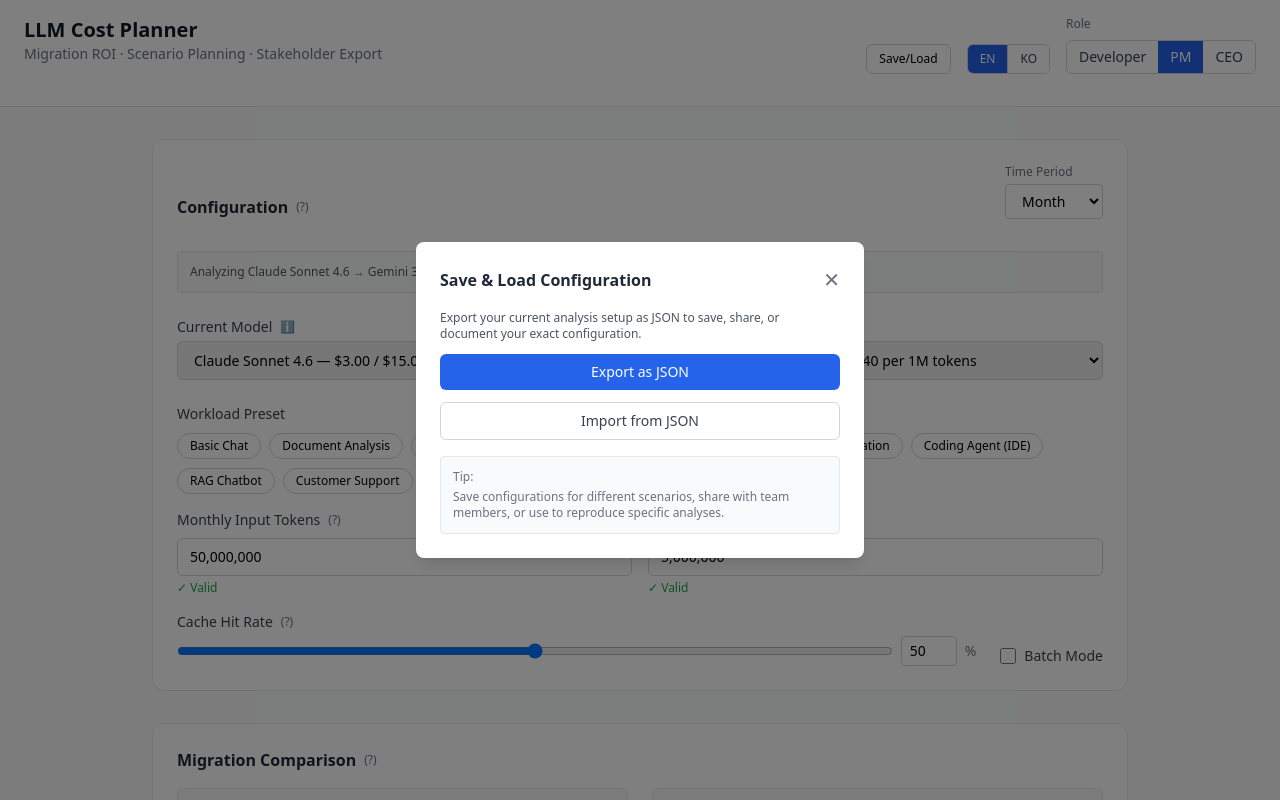
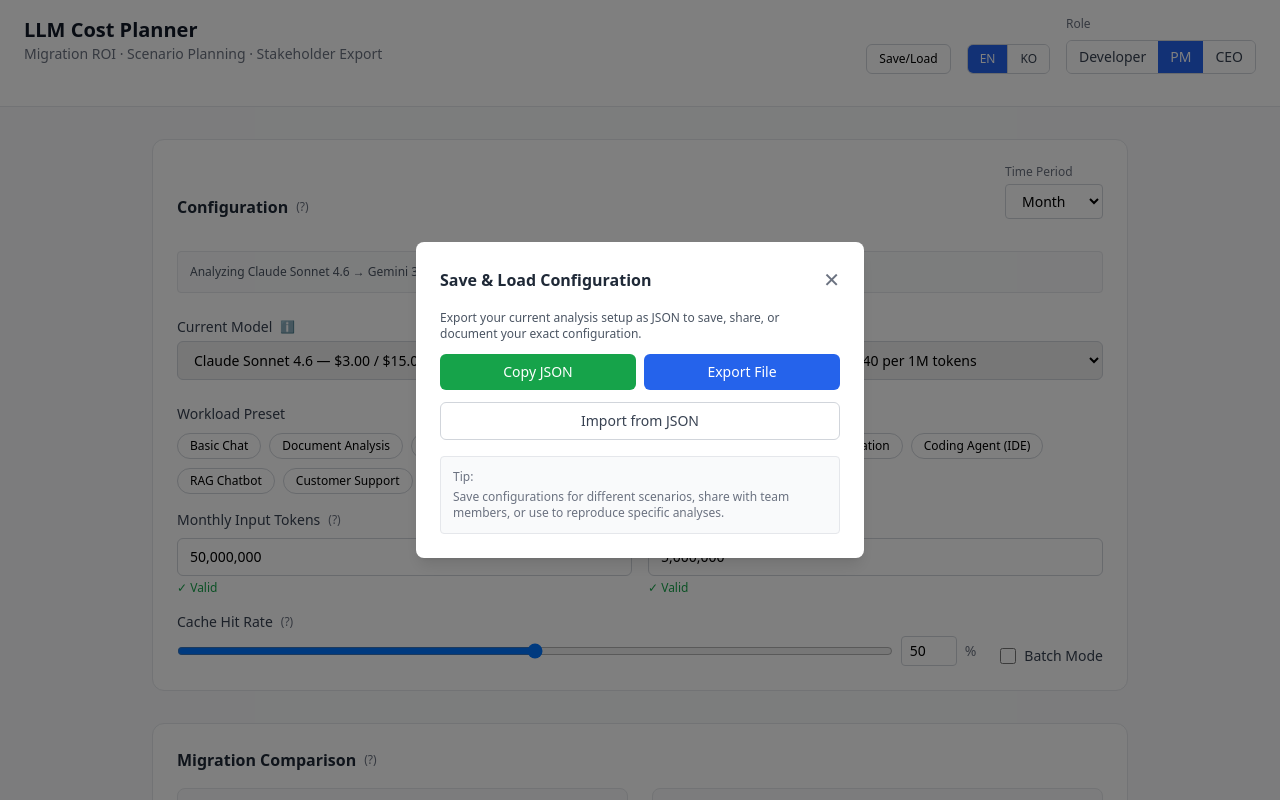
Before and after one commit to tayna99/token_simulator, a React (Vite) app: page / in a window 1280 px wide. Both pictures are taken after a click on the button "Save/Load". Shown: the top 800 px of the page. Built offline with nearby package versions, Linux system fonts and the light colour scheme.

Commit message:
ux: add copy-to-clipboard option for configuration JSON
- Quick copy button as alternative to file export
- Users can paste config directly into documentation/chat
- Green color to distinguish from file export button
- Toast feedback on successful copy
- Available in both English and Korean

```diff
--- a/public/locales/en/translation.json
+++ b/public/locales/en/translation.json
@@ -17,10 +17,12 @@
     "saveLoad": "Save/Load",
     "manage": "Save & Load Configuration",
     "description": "Export your current analysis setup as JSON to save, share, or document your exact configuration.",
-    "exportJson": "Export as JSON",
+    "copyJson": "Copy JSON",
+    "exportJson": "Export File",
     "importJson": "Import from JSON",
     "exported": "Configuration exported!",
     "imported": "Configuration loaded!",
+    "copiedToClipboard": "Configuration copied to clipboard!",
     "importFailed": "Failed to import configuration. Check file format.",
     "invalidFormat": "Invalid configuration format.",
     "modelNotFound": "One or more models not found in current dataset.",
--- a/public/locales/ko/translation.json
+++ b/public/locales/ko/translation.json
@@ -17,10 +17,12 @@
     "saveLoad": "저장/로드",
     "manage": "설정 저장 & 불러오기",
     "description": "현재 분석 설정을 JSON으로 내보내 저장, 공유 또는 문서화할 수 있습니다.",
-    "exportJson": "JSON으로 내보내기",
+    "copyJson": "JSON 복사",
+    "exportJson": "파일로 내보내기",
     "importJson": "JSON에서 불러오기",
     "exported": "설정이 내보내졌습니다!",
     "imported": "설정이 불러워졌습니다!",
+    "copiedToClipboard": "설정이 클립보드에 복사되었습니다!",
     "importFailed": "설정 불러오기 실패. 파일 형식을 확인하세요.",
     "invalidFormat": "유효하지 않은 설정 형식입니다.",
     "modelNotFound": "현재 데이터셋에서 하나 이상의 모델을 찾을 수 없습니다.",
--- a/src/components/ConfigPanel/index.tsx
+++ b/src/components/ConfigPanel/index.tsx
@@ -103,12 +103,27 @@ export function ConfigPanel({ state, onLoad }: Props) {
             <div className="space-y-3 mb-4">
               <p className="text-xs text-gray-600">{t('config.description')}</p>
 
-              <button
-                onClick={handleExport}
-                className="w-full px-4 py-2 text-sm bg-blue-600 text-white rounded-md hover:bg-blue-700 transition-colors"
-              >
-                {t('config.exportJson')}
-              </button>
+              <div className="grid grid-cols-2 gap-2">
+                <button
+                  onClick={() => {
+                    const json = exportConfigAsJson(state)
+                    navigator.clipboard.writeText(json).then(() => {
+                      showToast(t('config.copiedToClipboard'))
+                      setShowPanel(false)
+                    })
+                  }}
+                  className="px-4 py-2 text-sm bg-green-600 text-white rounded-md hover:bg-green-700 transition-colors"
+                  title="Copy configuration JSON to clipboard"
+                >
+                  {t('config.copyJson')}
+                </button>
+                <button
+                  onClick={handleExport}
+                  className="px-4 py-2 text-sm bg-blue-600 text-white rounded-md hover:bg-blue-700 transition-colors"
+                >
+                  {t('config.exportJson')}
+                </button>
+              </div>
 
               <div className="relative">
                 <input
```
